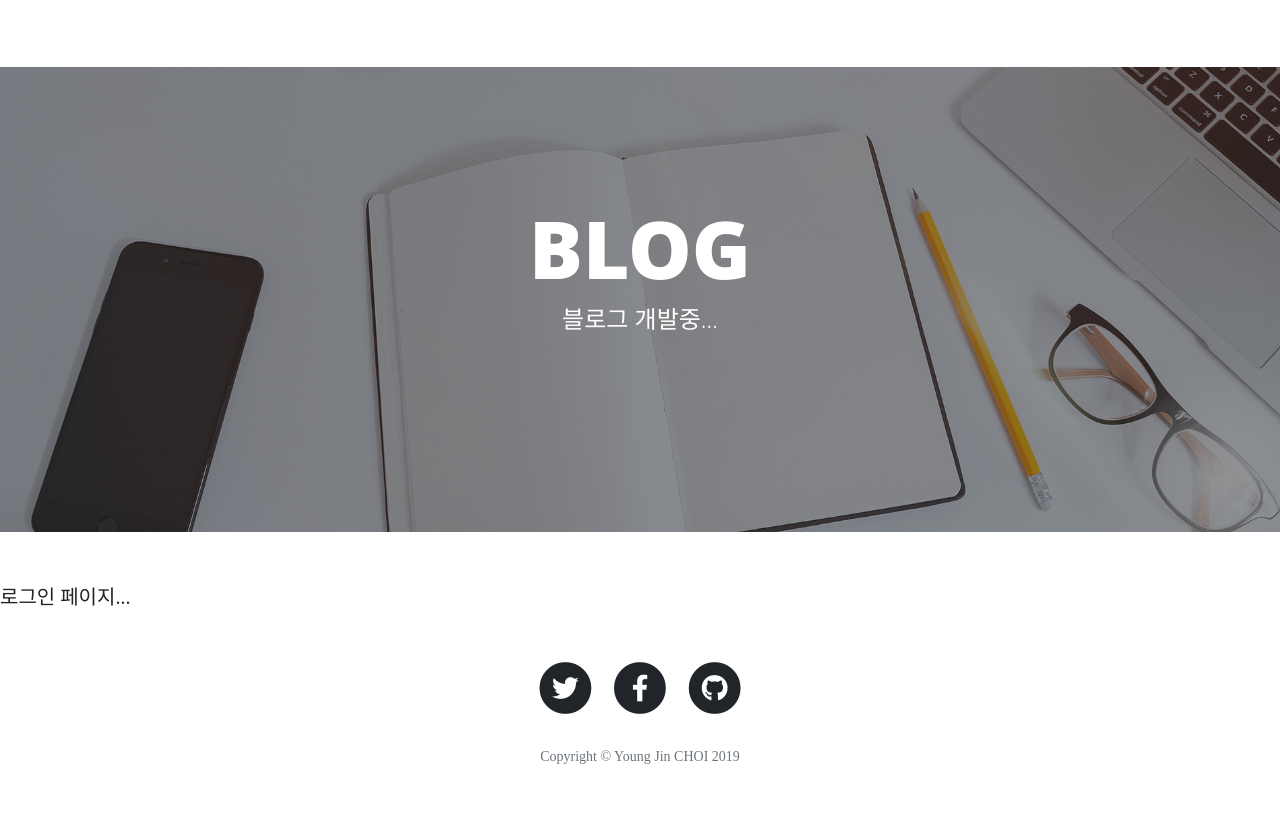
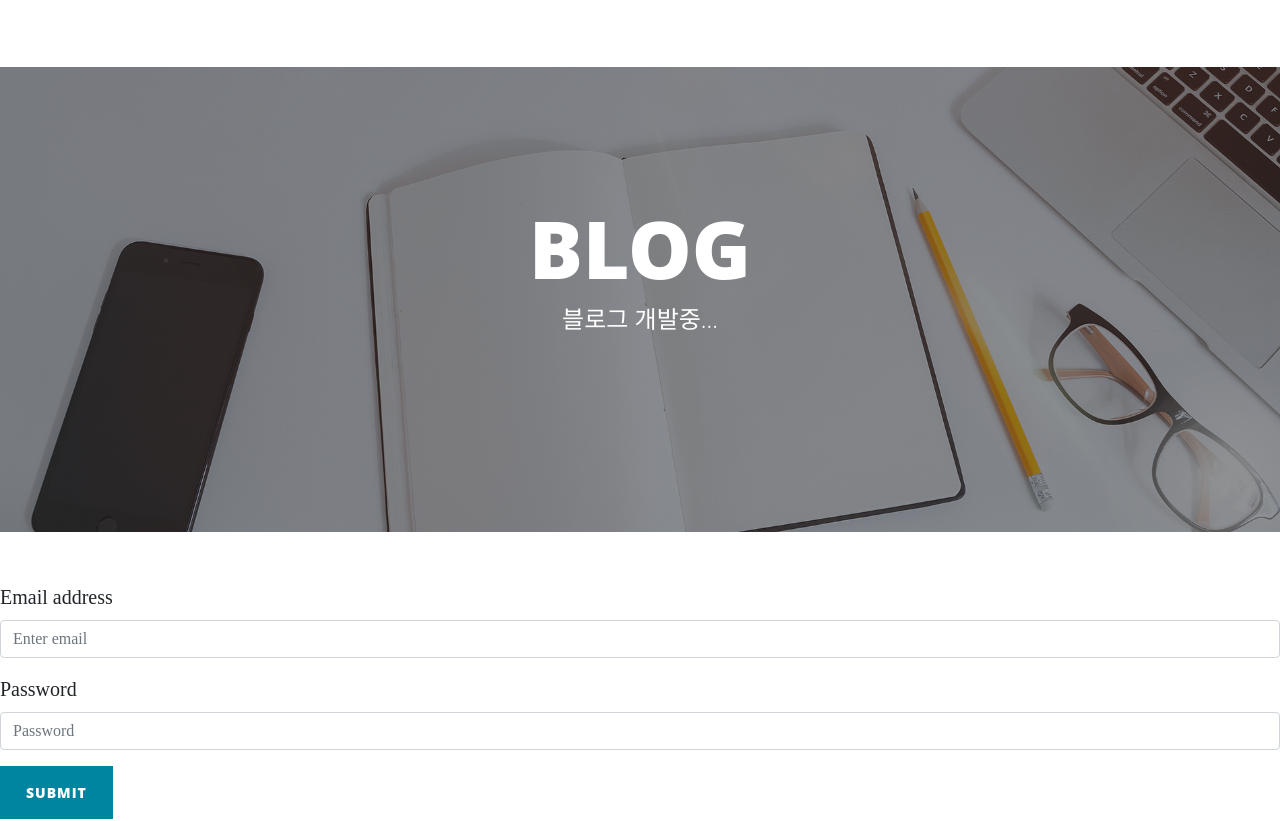
Before and after one commit to yjc526/blog-front, a React (Create React App) app: page /login in a window 1280 px wide. Shown: the top 821 px of the page. Built offline with nearby package versions, Linux system fonts and the light colour scheme.

Commit message:
add login

```diff
--- a/src/components/App.js
+++ b/src/components/App.js
@@ -1,4 +1,4 @@
-import React from 'react';
+import React, { useState } from 'react';
 import { BrowserRouter, Route } from 'react-router-dom';
 
 import Login from './Login';
@@ -9,12 +9,23 @@ import Footer from './Footer';
 import Post from './Post';
 
 export default function App() {
+  const [isLoggedIn, setIsLoggedIn] = useState(false);
+  const [isAdmin, setIsAdmin] = useState(false);
+  const auth = {
+    isLoggedIn,
+    isAdmin,
+    setIsLoggedIn,
+    setIsAdmin,
+  };
   return (
     <BrowserRouter>
-      <Nav />
+      <Nav {...auth} />
       <Header />
       <Route exact path="/" component={Home} />
-      <Route path="/login" component={Login} />
+      <Route
+        path="/login"
+        render={(props) => <Login {...props} {...auth} />}
+      />
       <Route path="/post/:id" component={Post} />
       <Footer />
     </BrowserRouter>
--- a/src/components/Login.js
+++ b/src/components/Login.js
@@ -1,5 +1,74 @@
-import React from 'react';
+import React, { useState } from 'react';
+import Axios from 'axios';
+import { Redirect } from 'react-router-dom';
+import { baseURL } from '../config';
 
-export default function Login() {
-  return <div>로그인 페이지...</div>;
+export default function Login({
+  setIsLoggedIn,
+  setIsAdmin,
+}) {
+  const [loginState, setLoginState] = useState('init');
+  const handleSubmit = async (e) => {
+    e.preventDefault();
+    const { data } = await Axios.post(
+      `${baseURL}/auth/login`,
+      {
+        email: e.target.email.value,
+        password: e.target.password.value,
+      },
+    );
+    if (!data.result) {
+      setLoginState('failed');
+    } else {
+      const { exp } = JSON.parse(
+        atob(data.token.split('.')[1]), // base64 decoding
+      );
+      const expires = new Date(exp * 1000).toUTCString();
+      document.cookie = `Authorization=JWT ${data.token};expires=${expires}`;
+      setIsAdmin(data.admin);
+      setIsLoggedIn(true);
+      setLoginState('success');
+    }
+  };
+  return (
+    <>
+      {loginState === 'success' ? (
+        <Redirect to="/" />
+      ) : null}
+      <form onSubmit={handleSubmit}>
+        <small>
+          {loginState === 'failed'
+            && '이메일 혹은 비밀번호를 확인하세요'}
+        </small>
+        <div className="form-group">
+          <label htmlFor="exampleInputEmail1">
+            Email address
+          </label>
+          <input
+            type="email"
+            className="form-control"
+            id="exampleInputEmail1"
+            name="email"
+            aria-describedby="emailHelp"
+            placeholder="Enter email"
+          />
+        </div>
+        <div className="form-group">
+          <label htmlFor="exampleInputPassword1">
+            Password
+          </label>
+          <input
+            type="password"
+            className="form-control"
+            id="exampleInputPassword1"
+            name="password"
+            placeholder="Password"
+          />
+        </div>
+        <button type="submit" className="btn btn-primary">
+          Submit
+        </button>
+      </form>
+    </>
+  );
 }
--- a/src/components/Nav.js
+++ b/src/components/Nav.js
@@ -1,7 +1,21 @@
-import React from 'react';
+import React, { useEffect } from 'react';
 import { Link } from 'react-router-dom';
 
-export default function Nav() {
+export default function Nav({
+  isLoggedIn,
+  setIsLoggedIn,
+  setIsAdmin,
+}) {
+  const logout = () => {
+    document.cookie = `Authorization=;expires=${new Date().toUTCString()}`;
+    setIsLoggedIn(false);
+    setIsAdmin(false);
+  };
+  useEffect(() => {
+    setIsLoggedIn(
+      document.cookie.includes('Authorization'),
+    );
+  }, []);
   return (
     <nav
       className="navbar navbar-expand-lg navbar-light fixed-top"
@@ -29,9 +43,15 @@ export default function Nav() {
               </Link>
             </li>
             <li className="nav-item">
-              <Link className="nav-link" to="/login">
-                로그인
-              </Link>
+              {isLoggedIn ? (
+                <a className="nav-link" onClick={logout}>
+                  로그아웃
+                </a>
+              ) : (
+                <Link className="nav-link" to="/login">
+                  로그인
+                </Link>
+              )}
             </li>
           </ul>
         </div>
```
